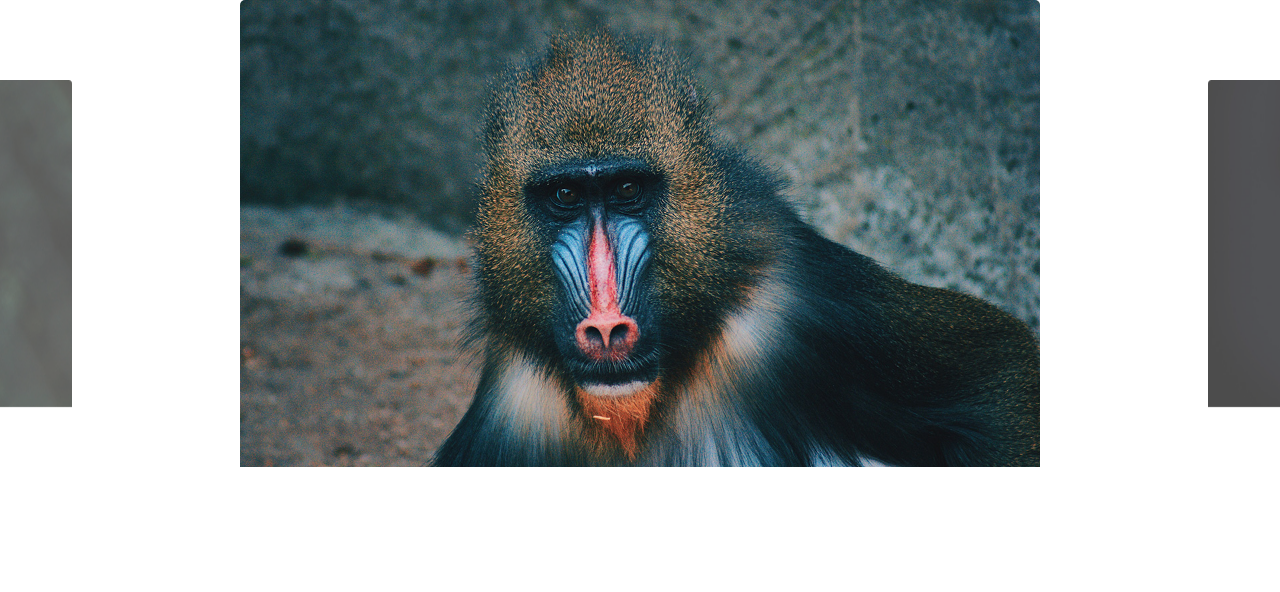
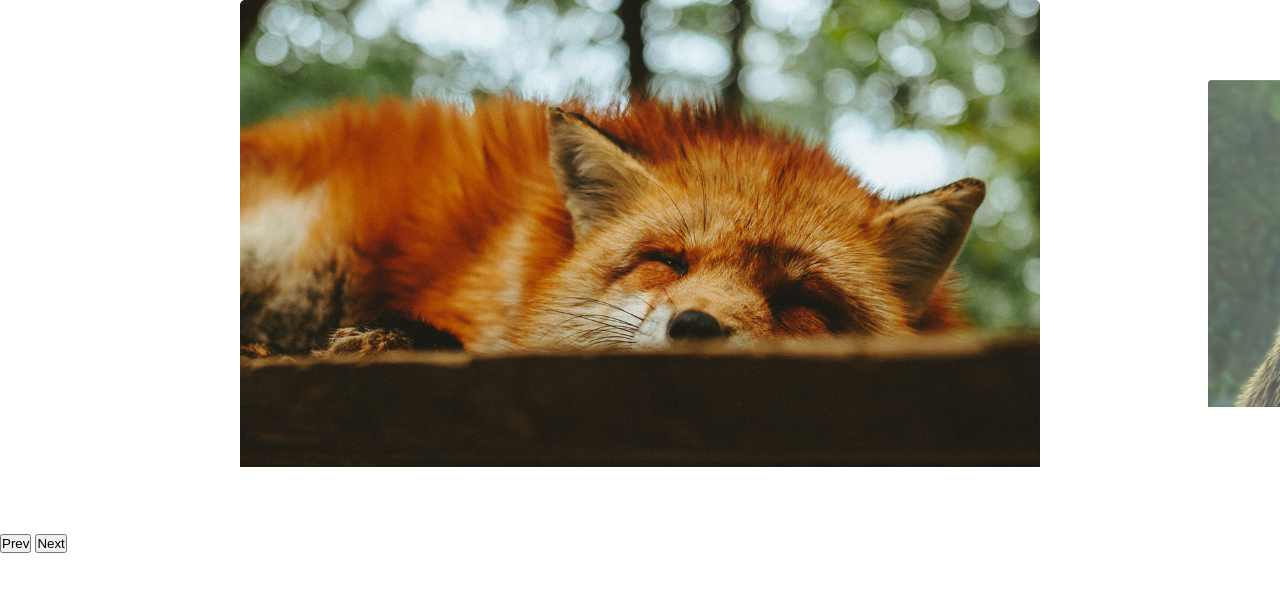
Before and after one commit to vitorSantanaDev/slideAnimals-javascript, a website with bundled scripts: page index.html in a window 1280 px wide. Built offline with nearby package versions, Linux system fonts and the light colour scheme.

Commit message:
✨ Introduce buttons next and prev

```diff
--- a/index.html
+++ b/index.html
@@ -40,6 +40,10 @@
         </li>
       </ul>
     </div>
+    <div class="arrowNav">
+      <button class="prev">Prev</button>
+      <button class="next">Next</button>
+    </div>
     <script type="module" src="src/js/app.js"></script>
   </body>
 </html>
--- a/src/js/app.js
+++ b/src/js/app.js
@@ -1,6 +1,5 @@
-import Slide from "./controller/controllerSlide.js";
+import { SlideNav } from "./controller/controllerSlide.js";
 
-const slide = new Slide('.slideWrapper', '.slideItems');
-slide.init()
-
-slide.changeSlide(3)
+const slide = new SlideNav(".slideWrapper", ".slideItems");
+slide.init();
+slide.addArrow(".prev", ".next");
--- a/src/js/controller/controllerSlide.js
+++ b/src/js/controller/controllerSlide.js
@@ -1,6 +1,6 @@
 import debounce from "../debounce/debounce.js";
 
-export default class Slide {
+export class Slide {
   constructor(wrapper, slide) {
     this.wrapper = document.querySelector(wrapper);
     this.slide = document.querySelector(slide);
@@ -129,6 +129,8 @@ export default class Slide {
     this.onMove = this.onMove.bind(this);
     this.onEnd = this.onEnd.bind(this);
     this.onResize = debounce(this.onResize(this), 200);
+    this.activePrevSlide = this.activePrevSlide.bind(this);
+    this.activeNextSlide = this.activeNextSlide.bind(this);
   }
 
   init() {
@@ -137,6 +139,20 @@ export default class Slide {
     this.addSlideEvents();
     this.slidesConfig();
     this.addResizeEvent();
+    this.changeSlide(0);
     return this;
   }
 }
+
+export class SlideNav extends Slide {
+  addArrow(prev, next) {
+    this.prevElement = document.querySelector(prev);
+    this.nextElement = document.querySelector(next);
+    this.addArrowEvent();
+  }
+
+  addArrowEvent() {
+    this.prevElement.addEventListener("click", this.activePrevSlide);
+    this.nextElement.addEventListener("click", this.activeNextSlide);
+  }
+}
```
